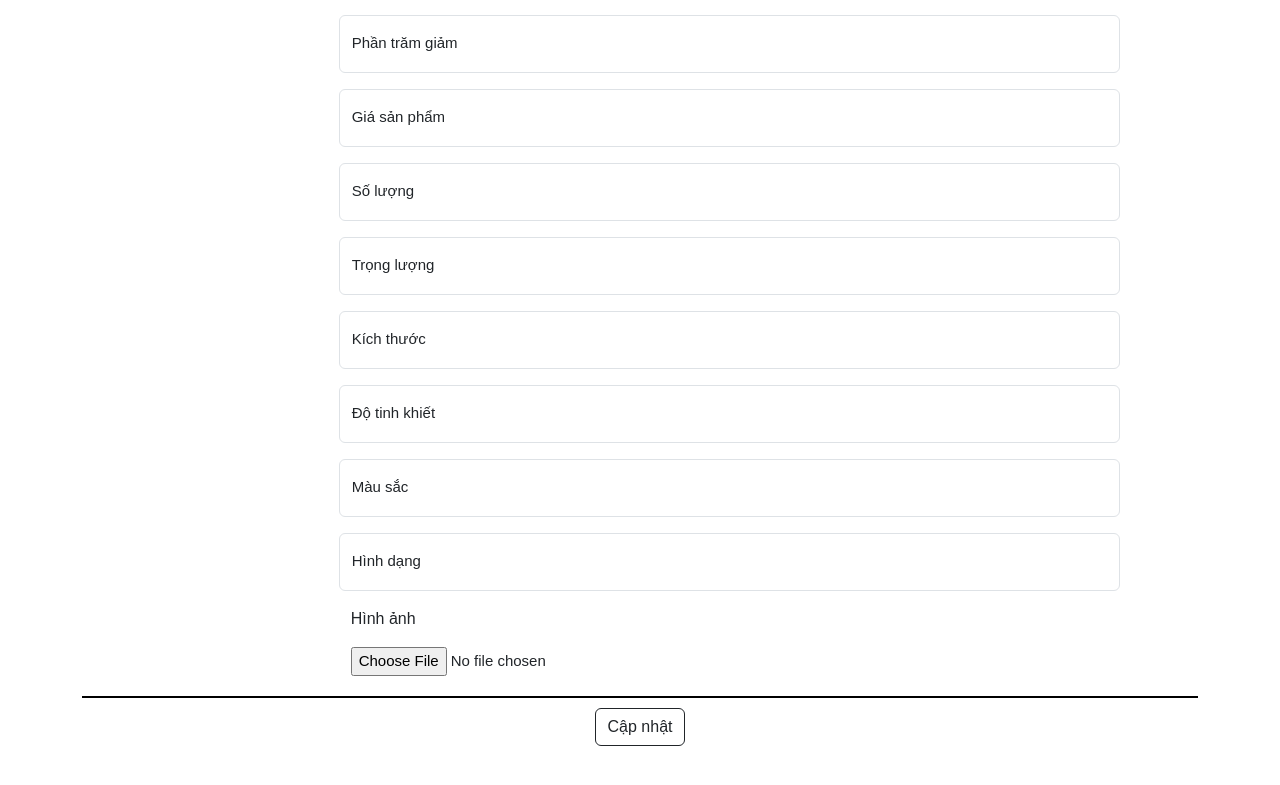
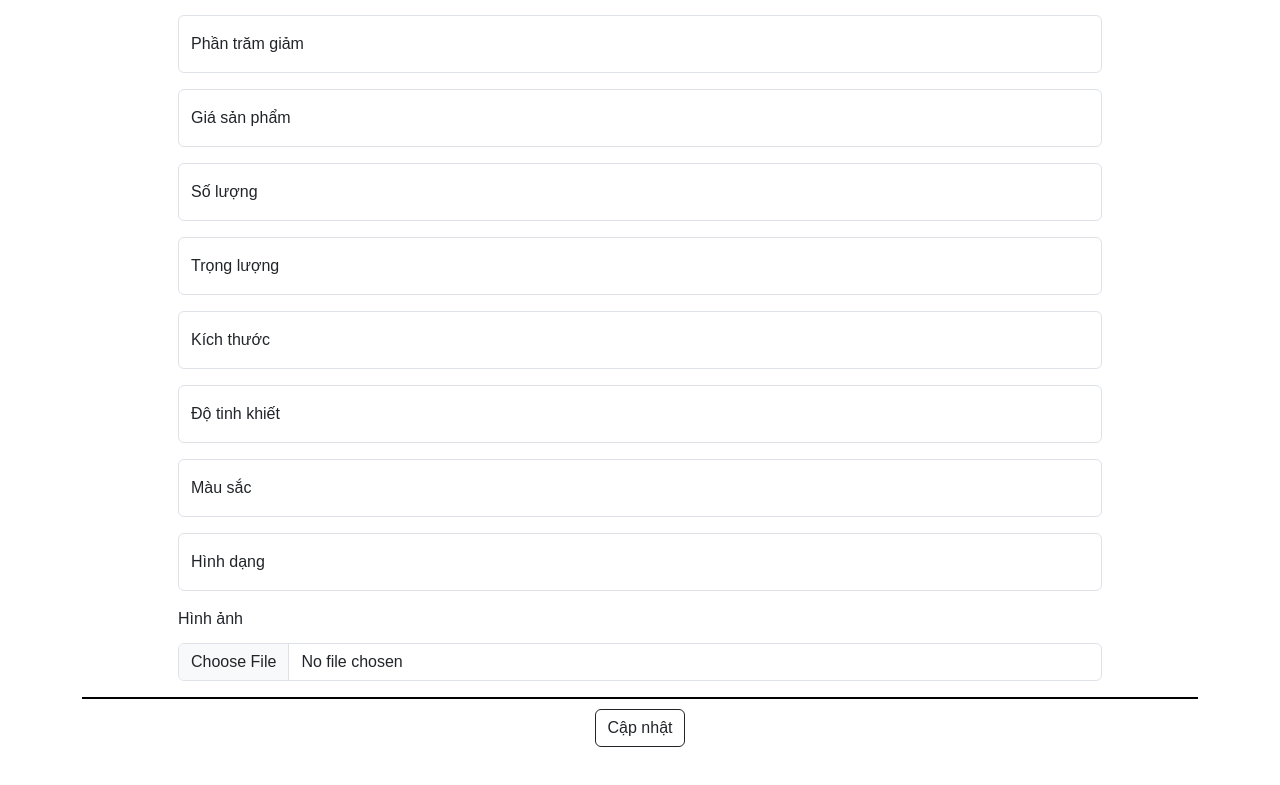
Before and after one commit to SiroBaby/doancosonganh, a React (Create React App) app: page /addproducts in a window 1280 px wide. Shown: the part 537-1322 px from the top of the page. Built offline with nearby package versions, Linux system fonts and the light colour scheme.

Commit message:
sửa lại xíu cho bớt ocd

```diff
--- a/src/components/Editpicture.js
+++ b/src/components/Editpicture.js
@@ -68,7 +68,7 @@ const Editpicture = () => {
                                 <a className="nav-link dropdown-toggle" href="" role="button" data-bs-toggle="dropdown" aria-expanded="false">Quản lí kho sản phẩm</a>
                                 <ul className="dropdown-menu">
                                     <li><a className="dropdown-item" onClick={() => navigate('/admin')} >Hiển thị kho sản phẩm</a></li>
-                                    <li><a className="dropdown-item" href="">Thêm sản phẩm</a></li>
+                                    <li><a className="dropdown-item" onClick={() => navigate('/addproducts')}>Thêm sản phẩm</a></li>
                                 </ul>
                             </li>
                             <li className="nav-item dropdown">
@@ -89,18 +89,18 @@ const Editpicture = () => {
             </nav>
 
             <div className="container">
-                <div className="contents">
+                <div className="mx-5 px-2 mb-4">
                     <form action="" id="thongtin">
                         <legend id="legend"><p>Sửa hình ảnh</p></legend>
-                        <div>
-                            <label htmlFor="hinh" id="hinh"><p style={{ fontSize: '16px', marginLeft: '12px' }}>Hình ảnh </p></label><br />
+                        <div >
+                            <label htmlFor="hinhanh" id="hinh">Hình ảnh</label>
                             <input
+                                className="form-control"
                                 type="file"
-                                id="hinhanh"
                                 name="hinh"
                                 placeholder=" Hình Ảnh"
                                 onChange={handleFileChange}
-                            /><br />
+                                ></input>
                         </div>
                     </form>
                 </div>
--- a/src/components/Editproducts.js
+++ b/src/components/Editproducts.js
@@ -97,7 +97,7 @@ const Editproducts = () => {
                                 <a className="nav-link dropdown-toggle" href="" role="button" data-bs-toggle="dropdown" aria-expanded="false">Quản lí kho sản phẩm</a>
                                 <ul className="dropdown-menu">
                                     <li><a className="dropdown-item" onClick={() => navigate('/admin')} >Hiển thị kho sản phẩm</a></li>
-                                    <li><a className="dropdown-item" href="">Thêm sản phẩm</a></li>
+                                    <li><a className="dropdown-item" onClick={() => navigate('/addproducts')}>Thêm sản phẩm</a></li>
                                 </ul>
                             </li>
                             <li className="nav-item dropdown">
@@ -118,7 +118,7 @@ const Editproducts = () => {
             </nav>
 
             <div className="container">
-                <div className="contents">
+                <div className="mx-5 px-5">
                     <form action="" id="thongtin">
                         <legend id="legend"><p>Sửa sản phẩm</p></legend>
                         <div className="form-floating mb-3 mt-3">
--- a/src/components/addproducts.js
+++ b/src/components/addproducts.js
@@ -118,7 +118,7 @@ const Addproducts = () => {
             </nav>
 
             <div className="container">
-                <div className="contents">
+                <div className="mx-5 px-5">
                     <form action="" id="thongtin">
                         <legend id="legend"><p>Thêm sản phẩm</p></legend>
                         <div className="form-floating mb-3 mt-3">
@@ -244,15 +244,15 @@ const Addproducts = () => {
                                 <label htmlFor="hinhdang">Hình dạng</label>
                             </div>
                         </div>
-                        <div>
-                            <label htmlFor="hinh" id="hinh"><p style={{ fontSize: '16px', marginLeft: '12px' }}>Hình ảnh </p></label><br />
+                        <div className="mb-3">
+                            <label htmlFor="hinhanh" id="hinh">Hình ảnh</label>
                             <input
+                                className="form-control"
                                 type="file"
-                                id="hinhanh"
                                 name="hinh"
                                 placeholder=" Hình Ảnh"
                                 onChange={handleFileChange}
-                                /><br />
+                                ></input>
                         </div>
                     </form>
                 </div>
--- a/src/components/login.js
+++ b/src/components/login.js
@@ -123,7 +123,7 @@ const Login = () => {
                 <label htmlFor="text-input" className="form-label">Mật khẩu:</label>
                 <div className="input-group ">
                 <input
-                  type="text"
+                  type="password"
                   className="form-control mt-auto"
                   id="password-input"
                   placeholder="Nhập mật khẩu"
```
